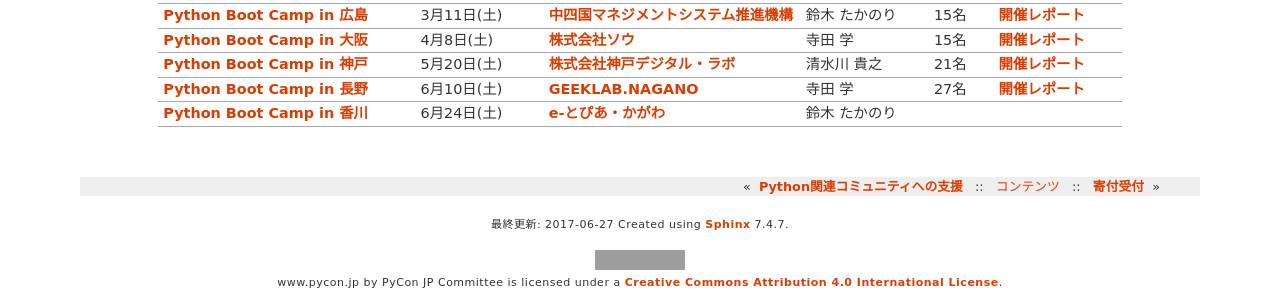
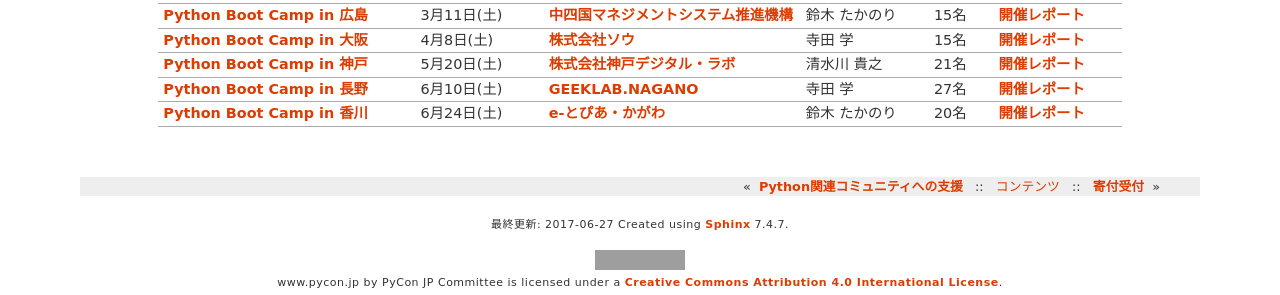
Before and after one commit to pyconjp/www.pycon.jp, a Sphinx documentation site: the page built from source/support/bootcamp.rst, in a window 1280 px wide. Shown: the part 1962-2257 px from the top of the page. Built offline with Sphinx 7.4.7, drawn with Linux system fonts in a browser that asks for light colours; grey boxes are pictures that could not be loaded.

Commit message:
ISSHA-590 香川の実績を追記

```diff
--- a/source/support/bootcamp.rst
+++ b/source/support/bootcamp.rst
@@ -159,5 +159,5 @@
      - 6月24日(土)
      - `e-とぴあ・かがわ <https://www.e-topia-kagawa.jp/>`_
      - 鈴木 たかのり
-     -
-     -
+     - 20名
+     - `開催レポート <http://pyconjp.blogspot.jp/2017/06/python-boot-camp-in-kagawa.html>`__
```
